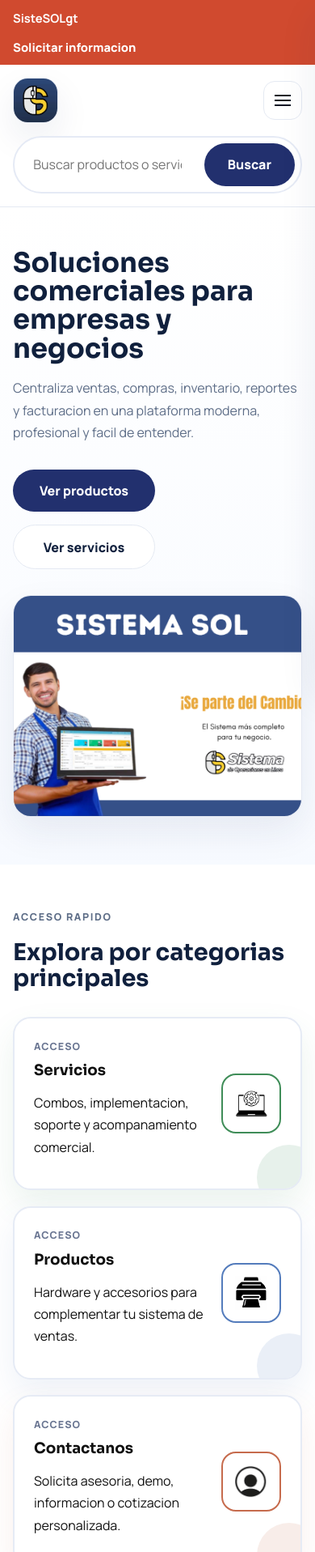
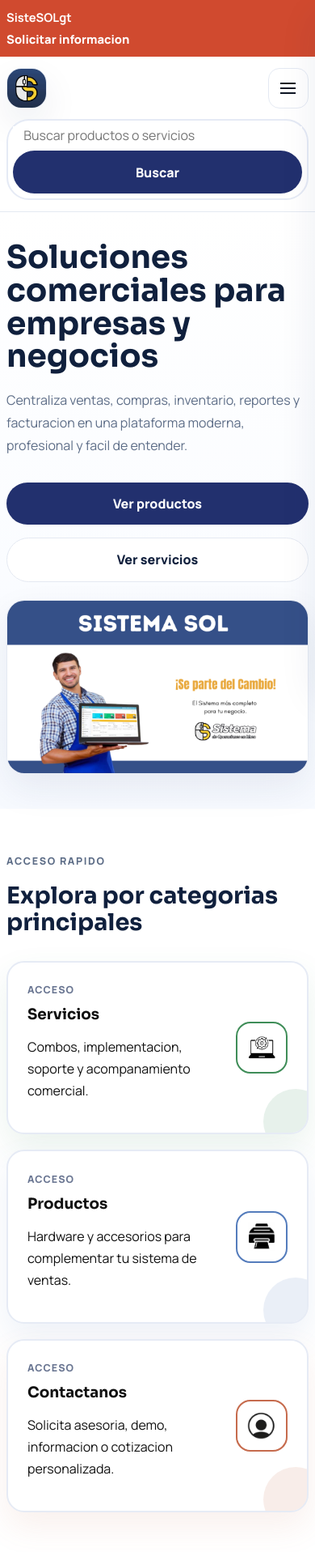
Before and after one commit to usser-manuelmonzon/PruebaSOL, a plain HTML site: page index.html in a window 390 px wide. Shown: the top 1917 px of the page at 81% size. Drawn offline with Linux system fonts and the light colour scheme.

Commit message:
Improve mobile and tablet responsiveness

```diff
--- a/assets/css/styles.css
+++ b/assets/css/styles.css
@@ -1179,6 +1179,15 @@
 }
 
 @media (max-width: 980px) {
+  .navbar {
+    grid-template-columns: auto 1fr auto;
+    gap: 0.85rem;
+  }
+
+  .searchbar {
+    min-width: 0;
+  }
+
   .hero-home__grid,
   .page-hero__grid,
   .category-grid,
@@ -1195,31 +1204,67 @@
 }
 
 @media (max-width: 760px) {
+  .container {
+    width: min(calc(100% - 1.5rem), var(--max-width));
+  }
+
   .top-strip__inner,
   .footer__inner,
   .products-toolbar {
     flex-direction: column;
     align-items: flex-start;
+    gap: 0.45rem;
+  }
+
+  .top-strip__inner {
+    padding: 0.7rem 0;
+  }
+
+  .top-strip__inner a {
+    font-size: 0.98rem;
   }
 
   .navbar {
     grid-template-columns: 1fr auto;
+    gap: 0.8rem;
+    align-items: start;
+    padding: 0.9rem 0;
+  }
+
+  .brand__image {
+    width: 3.15rem;
+    height: 3.15rem;
   }
 
   .searchbar {
     grid-column: 1 / -1;
     order: 3;
+    gap: 0.55rem;
+    padding: 0.4rem;
+  }
+
+  .searchbar input {
+    min-width: 0;
+    padding: 0 0.8rem;
+    font-size: 1rem;
+  }
+
+  .searchbar button {
+    min-width: 8.75rem;
+    padding: 0.95rem 1.2rem;
   }
 
   .menu-toggle {
     display: inline-block;
+    width: 3.15rem;
+    height: 3.15rem;
   }
 
   .nav {
     position: fixed;
-    top: 8rem;
-    left: 1rem;
-    right: 1rem;
+    top: 9rem;
+      left: 1rem;
+      right: 1rem;
     display: grid;
     gap: 0.6rem;
     padding: 1rem;
@@ -1231,12 +1276,36 @@
     pointer-events: none;
     transform: translateY(-8px);
     transition: opacity 180ms ease, transform 180ms ease;
+    max-height: calc(100vh - 10rem);
+    overflow-y: auto;
+    z-index: 35;
+  }
+
+  .nav a,
+  .cart-button {
+    width: 100%;
+    justify-content: center;
+    padding: 0.95rem 1rem;
+  }
+
+  .cart-button {
+    min-width: 0;
   }
 
   .menu-open .nav {
     opacity: 1;
     pointer-events: auto;
     transform: translateY(0);
+  }
+
+  h1 {
+    font-size: clamp(2.3rem, 10vw, 3.4rem);
+    line-height: 1.05;
+  }
+
+  .lead {
+    font-size: 1rem;
+    line-height: 1.75;
   }
 
   .hero-home__grid,
@@ -1251,6 +1320,25 @@
   .contact-form-layout,
   .lead-form__grid--balanced {
     grid-template-columns: 1fr;
+  }
+
+  .hero-home__grid,
+  .page-hero__grid {
+    gap: 1.4rem;
+    padding: 2.2rem 0 2.7rem;
+  }
+
+  .hero-home__content,
+  .page-hero__grid > div:first-child {
+    order: 1;
+  }
+
+  .hero-home__visual,
+  .page-hero__panel {
+    order: 2;
+    max-width: 32rem;
+    margin: 0 auto;
+    width: 100%;
   }
 
   .cart-row {
@@ -1269,7 +1357,52 @@
 
   .promo-card--hero img,
   .page-hero__panel--image img {
-    min-height: 17rem;
+    min-height: 0;
+    height: auto;
+    max-height: 19rem;
+    object-fit: contain;
+    background: #ffffff;
+  }
+
+  .category-card__icon {
+    width: 4rem;
+    height: 4rem;
+  }
+
+  .category-card__icon img {
+    width: 2.2rem;
+    height: 2.2rem;
+  }
+
+  .device-showcase__item {
+    padding: 1.35rem 1.25rem 1.6rem;
+  }
+
+  .device-showcase__item img {
+    height: auto;
+    max-height: 16rem;
+    object-fit: contain;
+  }
+
+  .catalog-card img {
+    height: 13.5rem;
+    padding: 0.85rem;
+  }
+
+  .catalog-card__body {
+    padding: 1rem;
+  }
+
+  .lead-form--card,
+  .contact-card,
+  .modal__panel {
+    padding: 1.2rem;
+  }
+
+  .modal__panel {
+    width: min(calc(100% - 1rem), 60rem);
+    margin: 1rem auto;
+    max-height: calc(100vh - 2rem);
   }
 
   .section {
@@ -1280,3 +1413,57 @@
     position: static;
   }
 }
+
+@media (max-width: 540px) {
+  .container {
+    width: min(calc(100% - 1rem), var(--max-width));
+  }
+
+  .top-strip__inner p,
+  .top-strip__inner a {
+    font-size: 0.92rem;
+  }
+
+  .searchbar {
+    grid-template-columns: 1fr;
+    border-radius: 28px;
+  }
+
+  .searchbar button {
+    width: 100%;
+    min-width: 0;
+  }
+
+  .nav {
+    top: 8.75rem;
+    left: 0.75rem;
+    right: 0.75rem;
+    padding: 0.85rem;
+  }
+
+  .hero-home__actions,
+  .lead-form__actions,
+  .cart-drawer__footer {
+    flex-direction: column;
+  }
+
+  .hero-home__actions .btn,
+  .lead-form__actions .btn,
+  .cart-drawer__footer .btn {
+    width: 100%;
+    min-width: 0;
+  }
+
+  .promo-card--hero img,
+  .page-hero__panel--image img {
+    max-height: 15.5rem;
+  }
+
+  .catalog-card img {
+    height: 12rem;
+  }
+
+  .cart-drawer {
+    width: 100%;
+  }
+}
```
